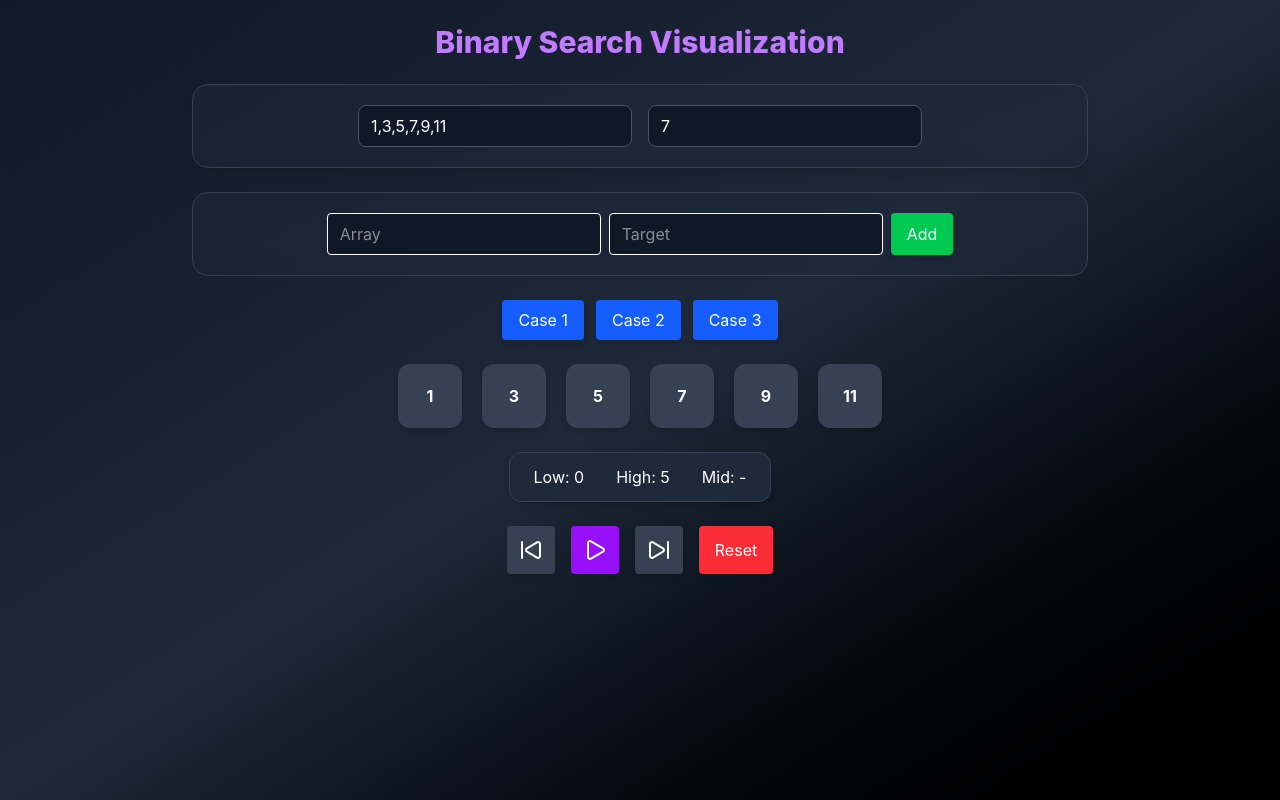
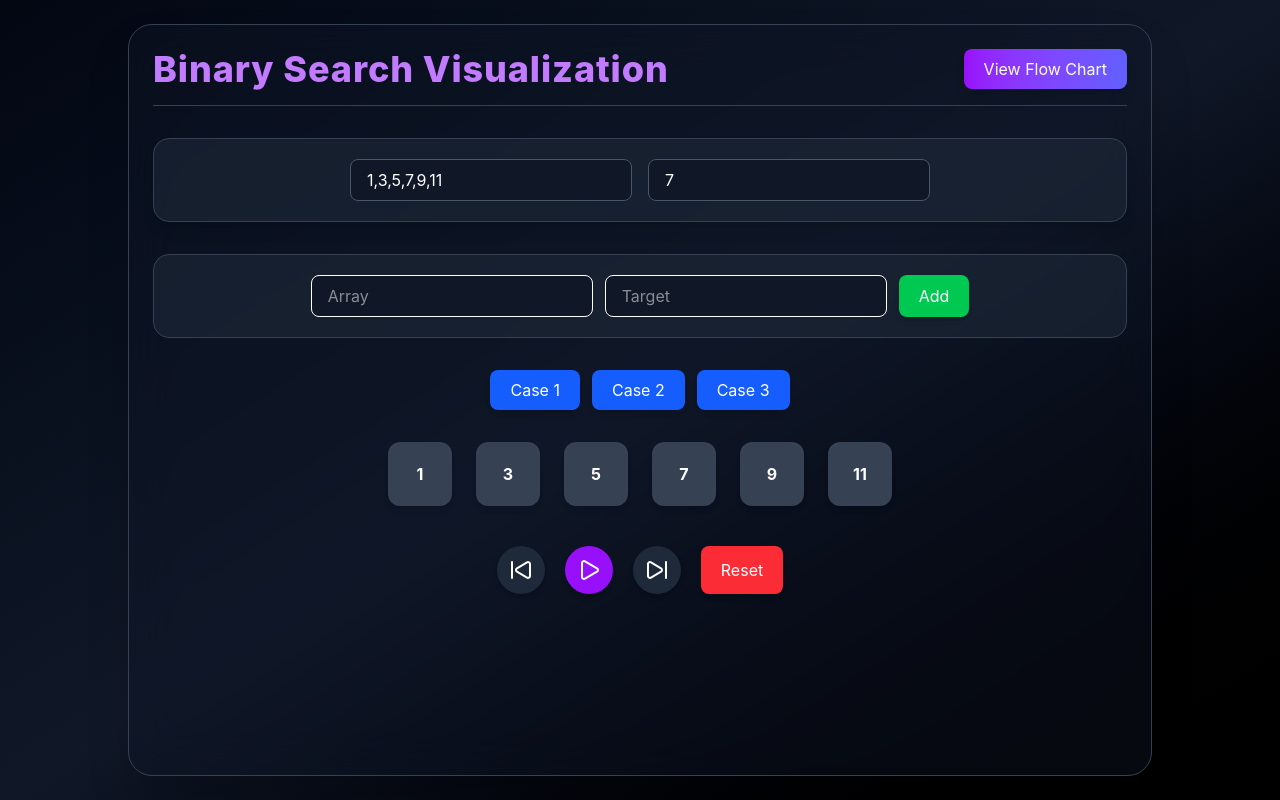
Before and after one commit to Shivam5156/Binary-Search-Visualizer, a React (Vite) app: page / in a window 1280 px wide. Built offline with nearby package versions, Linux system fonts and the light colour scheme.

Commit message:
add flow chart

```diff
--- a/src/BinarySearchVisualizer.jsx
+++ b/src/BinarySearchVisualizer.jsx
@@ -1,5 +1,5 @@
 import React, { useState, useEffect } from "react";
-import { Play, Pause, SkipBack, SkipForward, Check } from "lucide-react";
+import { Play, Pause, SkipBack, SkipForward } from "lucide-react";
 
 const BinarySearchVisualization = () => {
   const [nums, setNums] = useState([1, 3, 5, 7, 9, 11]);
@@ -24,6 +24,8 @@ const BinarySearchVisualization = () => {
     { nums: [2, 4, 6, 8, 10], target: 10 },
     { nums: [1, 2, 3, 4, 5], target: 6 },
   ]);
+
+  const [showFlowChart, setShowFlowChart] = useState(false);
 
   const isSorted = (arr) => {
     for (let i = 1; i < arr.length; i++) {
@@ -141,17 +143,56 @@ const BinarySearchVisualization = () => {
   };
 
   return (
-    <div className="min-h-screen bg-gradient-to-br from-gray-900 via-gray-800 to-black text-white flex justify-center p-6">
-      <div className="w-full max-w-4xl flex flex-col gap-6 items-center">
+    <div className="min-h-screen bg-linear-to-br from-gray-950 via-gray-900 to-black text-white flex justify-center p-6">
 
-        <h1 className="text-3xl font-extrabold text-purple-400 text-center">
-          Binary Search Visualization
-        </h1>
+      <div className="w-full max-w-5xl flex flex-col gap-8 items-center bg-gray-900/40 backdrop-blur-xl p-6 rounded-3xl border border-gray-700 shadow-2xl">
+
+        {/* Header */}
+        <div className="w-full flex flex-col md:flex-row items-center justify-between gap-4 border-b border-gray-700 pb-4">
+
+          <h1 className="text-3xl md:text-4xl font-extrabold text-purple-400 tracking-wide">
+            Binary Search Visualization
+          </h1>
+
+          <button
+            onClick={() => setShowFlowChart(true)}
+            className="px-5 py-2 bg-linear-to-r from-purple-600 to-indigo-500 rounded-lg hover:scale-105 transition shadow-lg cursor-pointer"
+          >
+            View Flow Chart
+          </button>
+        </div>
+
+        {/* Modal */}
+        {showFlowChart && (
+          <div className="fixed inset-0 flex items-center justify-center z-50 bg-black/70">
+            <div className="bg-gray-900 p-4 rounded-xl border border-gray-700 shadow-xl relative w-[95%] max-w-5xl">
+
+              <button
+                onClick={() => setShowFlowChart(false)}
+                className="absolute top-2 right-2 text-white bg-red-500 px-3 py-1 rounded hover:bg-red-400"
+              >
+                ✕
+              </button>
+
+              <div className="w-full flex items-center justify-center">
+                <img
+                  src="/Binary-Search.svg"
+                  alt="Flow Chart"
+                  className="max-w-full max-h-[75vh] object-contain"
+                />
+              </div>
+
+              <p className="text-center text-sm text-gray-400 mt-2">
+                Flowchart View
+              </p>
+            </div>
+          </div>
+        )}
 
         {/* Inputs */}
-        <div className="w-full bg-gray-800/60 backdrop-blur-md p-5 rounded-2xl shadow-lg flex gap-4 flex-wrap border border-gray-700 justify-center">
+        <div className="w-full bg-gray-800/60 p-5 rounded-2xl shadow-lg flex gap-4 flex-wrap border border-gray-700 justify-center">
           <input
-            className="px-3 py-2 bg-gray-900 border border-gray-600 rounded-lg focus:outline-none focus:ring-2 focus:ring-purple-500"
+            className="px-4 py-2 bg-gray-900 border border-gray-600 rounded-lg focus:ring-2 focus:ring-purple-500 outline-none transition"
             value={nums.join(",")}
             onChange={(e) =>
               setNums(e.target.value.split(",").map(Number))
@@ -159,49 +200,49 @@ const BinarySearchVisualization = () => {
           />
 
           <input
-            className="px-3 py-2 bg-gray-900 border border-gray-600 rounded-lg focus:outline-none focus:ring-2 focus:ring-purple-500"
+            className="px-4 py-2 bg-gray-900 border border-gray-600 rounded-lg focus:ring-2 focus:ring-purple-500 outline-none transition"
             value={target}
             onChange={(e) => setTarget(Number(e.target.value))}
           />
         </div>
 
-        {/* Custom Test Case */}
-        <div className="w-full bg-gray-800/60 p-5 rounded-2xl flex gap-2 flex-wrap border border-gray-700 backdrop-blur-md justify-center">
+        {/* Custom Test */}
+        <div className="w-full bg-gray-800/60 p-5 rounded-2xl flex gap-3 flex-wrap border border-gray-700 justify-center">
+
           <input
             placeholder="Array"
-            className="px-3 py-2 bg-gray-900 border rounded focus:ring-2 focus:ring-green-500"
+            className="px-4 py-2 bg-gray-900 border rounded-lg focus:ring-2 focus:ring-green-500 outline-none"
             value={customInput}
             onChange={(e) => setCustomInput(e.target.value)}
           />
 
           <input
             placeholder="Target"
-            className="px-3 py-2 bg-gray-900 border rounded focus:ring-2 focus:ring-green-500"
+            className="px-4 py-2 bg-gray-900 border rounded-lg focus:ring-2 focus:ring-green-500 outline-none"
             value={customTarget}
             onChange={(e) => setCustomTarget(e.target.value)}
           />
 
           <button
-            className="px-4 py-2 bg-green-500 rounded transition-all duration-300 hover:bg-green-400 hover:scale-105 shadow-md cursor-pointer"
+            className="px-5 py-2 bg-green-500 rounded-lg hover:bg-green-400 hover:scale-105 transition shadow-md cursor-pointer"
             onClick={addCustomTestCase}
           >
             Add
           </button>
         </div>
 
-        {/* ERROR UI */}
         {error && (
-          <div className="text-red-400 bg-gray-800 px-4 py-2 rounded border border-red-500">
+          <div className="text-red-400 bg-gray-800 px-5 py-2 rounded-lg border border-red-500 shadow-md">
             {error}
           </div>
         )}
 
         {/* Test Cases */}
-        <div className="flex gap-3 flex-wrap justify-center">
+        <div className="flex gap-3 flex-wrap justify-center ">
           {testCases.map((_, i) => (
             <button
               key={i}
-              className="px-4 py-2 bg-blue-600 rounded transition-all duration-300 hover:bg-blue-500 hover:scale-105 shadow-md cursor-pointer"
+              className="px-5 py-2 bg-blue-600 rounded-lg hover:bg-blue-500 hover:scale-105 transition shadow-md cursor-pointer"
               onClick={() => runTestCase(i)}
             >
               Case {i + 1}
@@ -210,15 +251,14 @@ const BinarySearchVisualization = () => {
         </div>
 
         {/* Array */}
-        <div className="flex gap-5 flex-wrap justify-center">
+        <div className="flex gap-6 flex-wrap justify-center">
           {nums.map((num, index) => (
             <div
               key={index}
-              className={`w-16 h-16 flex items-center justify-center rounded-xl font-bold
-              transition-all duration-300 transform cursor-pointer shadow-md hover:scale-110
-              ${index === mid ? "bg-yellow-400 scale-125 text-black" : "bg-gray-700"}
+              className={`w-16 h-16 flex items-center justify-center rounded-xl font-bold shadow-md transition-all duration-300
+              ${index === mid ? "bg-yellow-400 text-black scale-110" : "bg-gray-700"}
               ${index >= low && index <= high ? "bg-blue-600" : ""}
-              ${found === index ? "bg-green-500 scale-125" : ""}
+              ${found === index ? "bg-green-500 scale-110" : ""}
             `}
             >
               {num}
@@ -226,39 +266,27 @@ const BinarySearchVisualization = () => {
           ))}
         </div>
 
-        {/* Info */}
-        <div className="flex gap-8 bg-gray-800 px-6 py-3 rounded-xl border border-gray-700 shadow-md">
-          <p>Low: {low}</p>
-          <p>High: {high}</p>
-          <p>Mid: {mid ?? "-"}</p>
-        </div>
+        {/* Controls */}
+        <div className="flex gap-5 flex-wrap justify-center mt-2">
 
-        {/* Controls */}
-        <div className="flex gap-4 flex-wrap justify-center">
-          <button
-            onClick={stepBack}
-            className="p-3 bg-gray-700 rounded transition-all duration-300 hover:bg-gray-600 hover:scale-110 shadow-md cursor-pointer"
-          >
+          <button onClick={stepBack} className="p-3 bg-gray-800 rounded-full hover:bg-gray-700 hover:scale-110 transition shadow-md cursor-pointer">
             <SkipBack />
           </button>
 
           <button
             onClick={() => setIsPlaying(!isPlaying)}
-            className="p-3 bg-purple-600 rounded transition-all duration-300 hover:bg-purple-500 hover:scale-110 shadow-lg cursor-pointer"
+            className="p-3 bg-purple-600 rounded-full hover:bg-purple-500 hover:scale-110 transition shadow-md cursor-pointer"
           >
             {isPlaying ? <Pause /> : <Play />}
           </button>
 
-          <button
-            onClick={stepForward}
-            className="p-3 bg-gray-700 rounded transition-all duration-300 hover:bg-gray-600 hover:scale-110 shadow-md cursor-pointer"
-          >
+          <button onClick={stepForward} className="p-3 bg-gray-800 rounded-full hover:bg-gray-700 hover:scale-110 transition shadow-md cursor-pointer">
             <SkipForward />
           </button>
 
           <button
             onClick={handleReset}
-            className="px-4 py-2 bg-red-500 rounded transition-all duration-300 hover:bg-red-400 hover:scale-105 shadow-md cursor-pointer"
+            className="px-5 py-2 bg-red-500 rounded-lg hover:bg-red-400 hover:scale-105 transition shadow-md cursor-pointer"
           >
             Reset
           </button>
@@ -266,10 +294,8 @@ const BinarySearchVisualization = () => {
 
         {/* Result */}
         {found !== null && (
-          <div className={`flex items-center gap-2 text-lg font-semibold px-6 py-3 rounded-xl
-          ${found === -1 ? "text-red-400 border border-red-500 bg-gray-800" : "text-green-400 border border-green-500 bg-gray-800"}
-        `}>
-            {found === -1 ? "❌ Target Not Found" : <><Check /> Found at index {found}</>}
+          <div className="text-green-400 text-lg font-semibold px-6 py-3 rounded-xl bg-gray-800 border border-green-500 shadow-lg">
+            {found === -1 ? "❌ Target Not Found" : <>Found at index {found}</>}
           </div>
         )}
 
```
Also changed, not shown: public/Binary-Search.svg (added).
